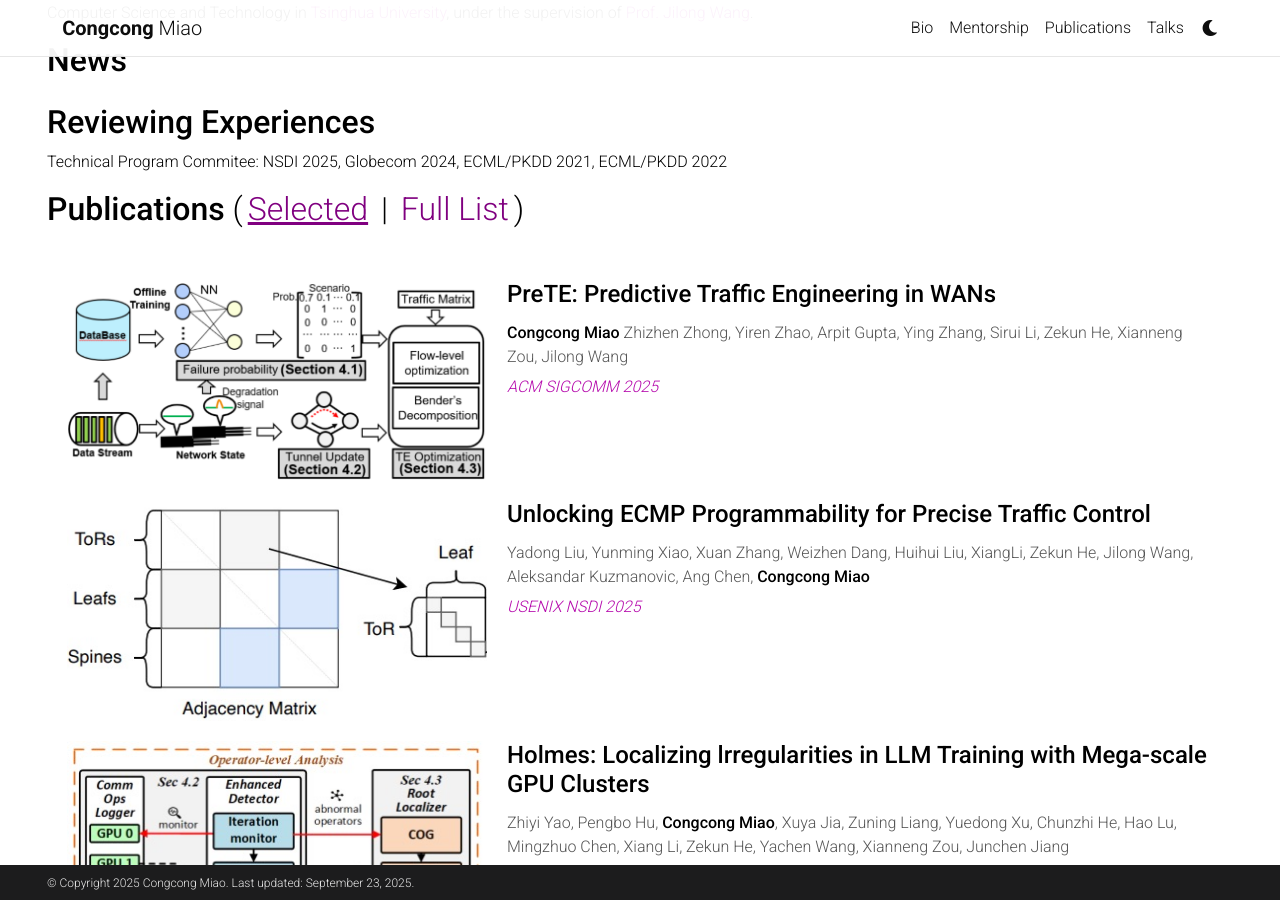
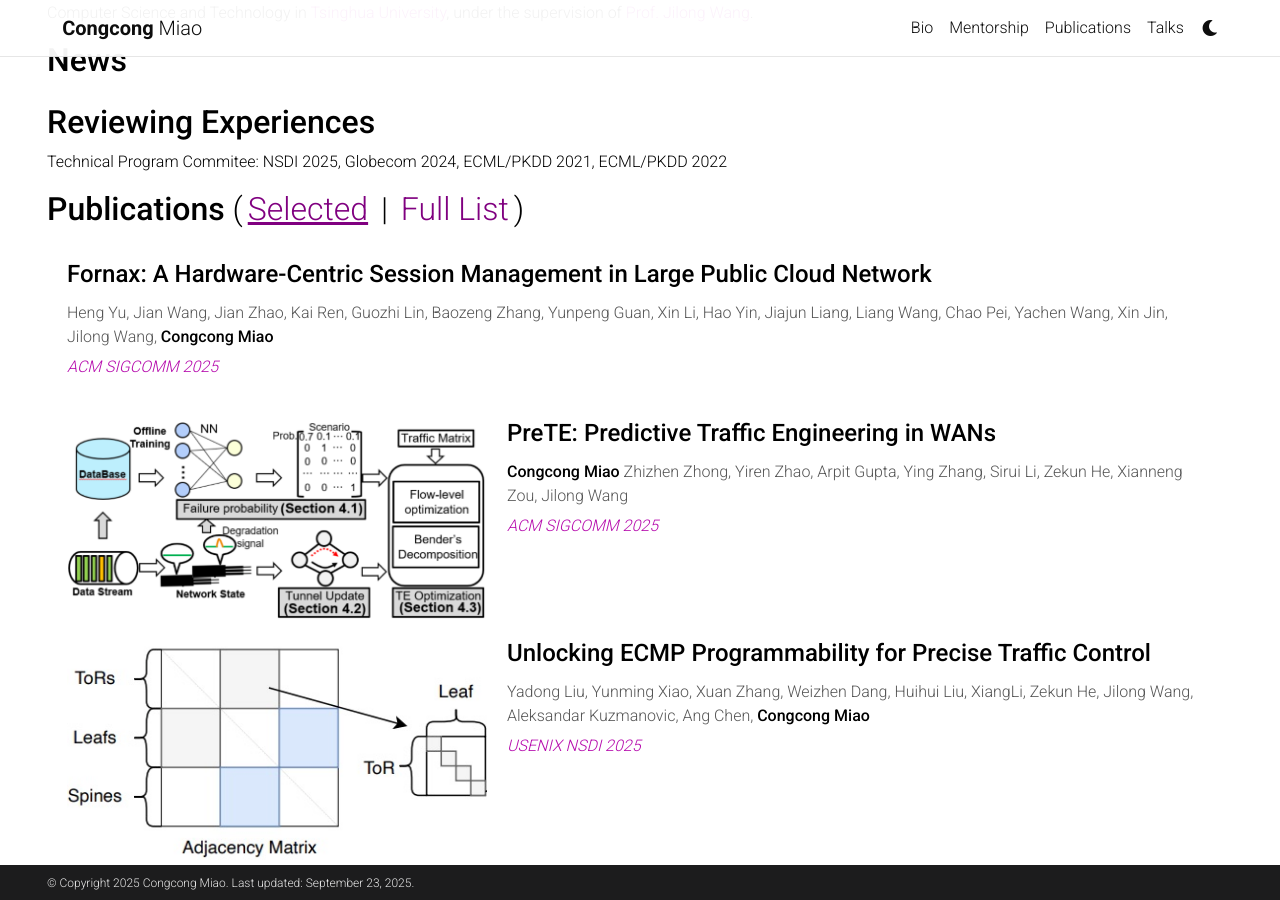
Before and after one commit to congcongmiao/congcongmiao.github.io, a Jekyll site: the page built from _pages/about.html, in a window 1280 px wide and 900 px high, scrolled down 966 px. Built offline with Jekyll 4.4.1, drawn with Linux system fonts in a browser that asks for light colours; comment, search, counter and statistics services are not loaded; a style sheet for code colours, icons or effects is not loaded.

Commit message:
Add files via upload

```diff
--- a/_includes/selected_papers.html
+++ b/_includes/selected_papers.html
@@ -59,6 +59,31 @@
   /* You may need to add more styling for links and other elements */
   </style>
   <!-- <h2><strong>Publications</strong></h2> -->
+  <div class='publication-item'>
+    <div class="publication-image">
+      <!-- <img src="../assets/img/2023flexwan.png" alt="Publication Image"> -->
+    </div>
+    <div class="publication-metadata">
+      <h3 class="publication-title">
+        <a>
+          <strong>Fornax: A Hardware-Centric Session Management in Large Public Cloud Network</strong>
+        </a >
+      </h3>
+      <p class="publication-authors">Heng Yu, Jian Wang, Jian Zhao, Kai Ren, Guozhi Lin, Baozeng Zhang, Yunpeng Guan, Xin Li, Hao Yin, Jiajun Liang, Liang Wang, Chao Pei, Yachen Wang, Xin Jin, Jilong Wang, <strong>Congcong Miao</strong></p >
+          <div class="publication-conference">
+            <a href="https://conferences.sigcomm.org/sigcomm/2025/"> <i>ACM SIGCOMM 2025</i></a>
+            </div>
+
+          <!-- <div class="publication-links">
+              <a href="">Slides</a>|
+              <a href="">Video</a>|
+              <a href="">Code</a>
+          </div>
+           -->
+    </div>
+
+  </div>
+
   <div class='publications-wrapper'>
 
     <div class='publication-item'>
@@ -68,7 +93,7 @@
       </div>
       <div class="publication-metadata">
         <h3 class="publication-title">
-          <a href='https://dl.acm.org/doi/10.1145/3718958.3750508'>
+          <a>
           <!-- <a href='https://doi.org/10.1145/3603269.3604852'> -->
             <strong>PreTE: Predictive Traffic Engineering in WANs</strong>
           <!-- </a> -->
```
